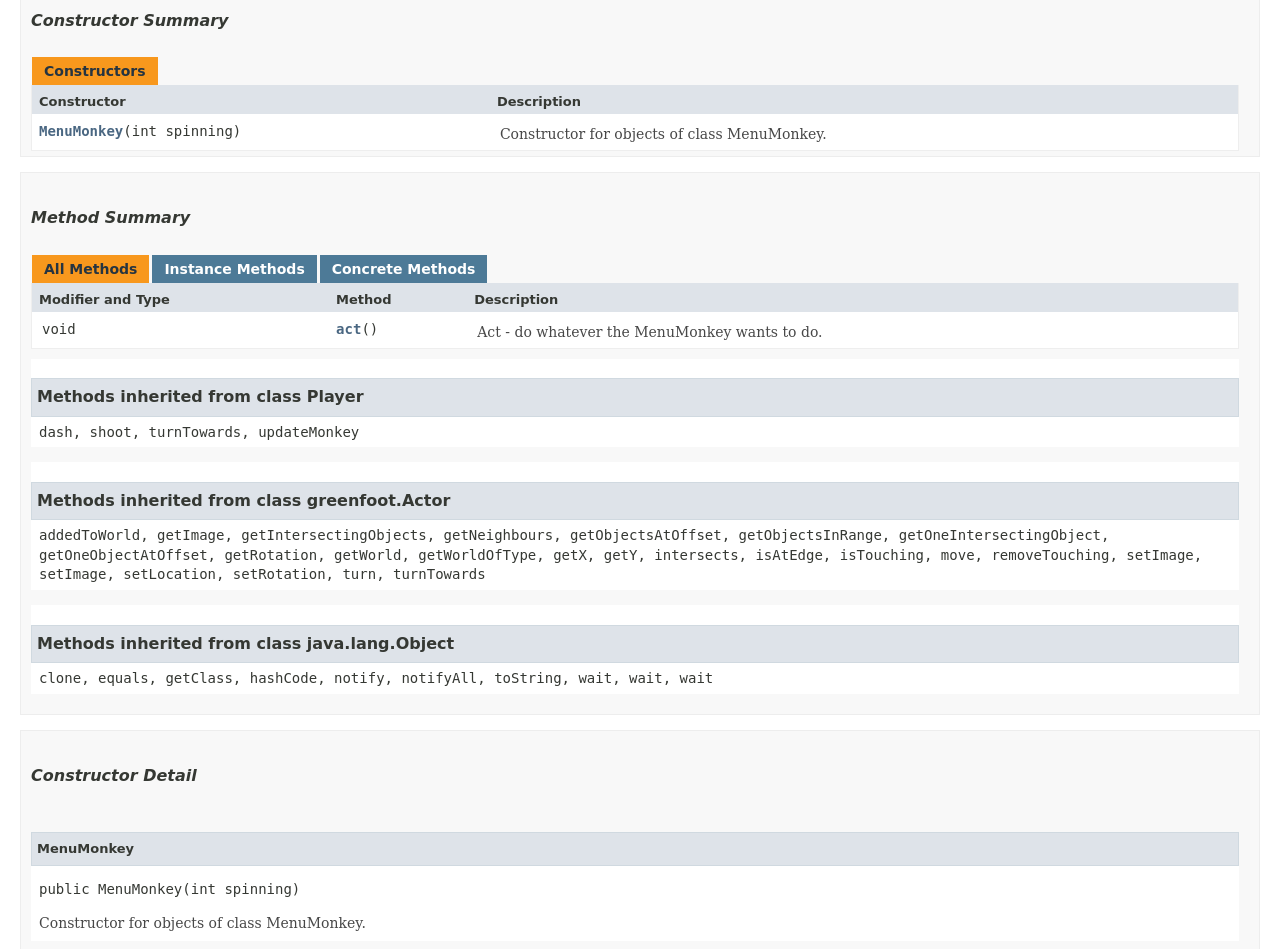
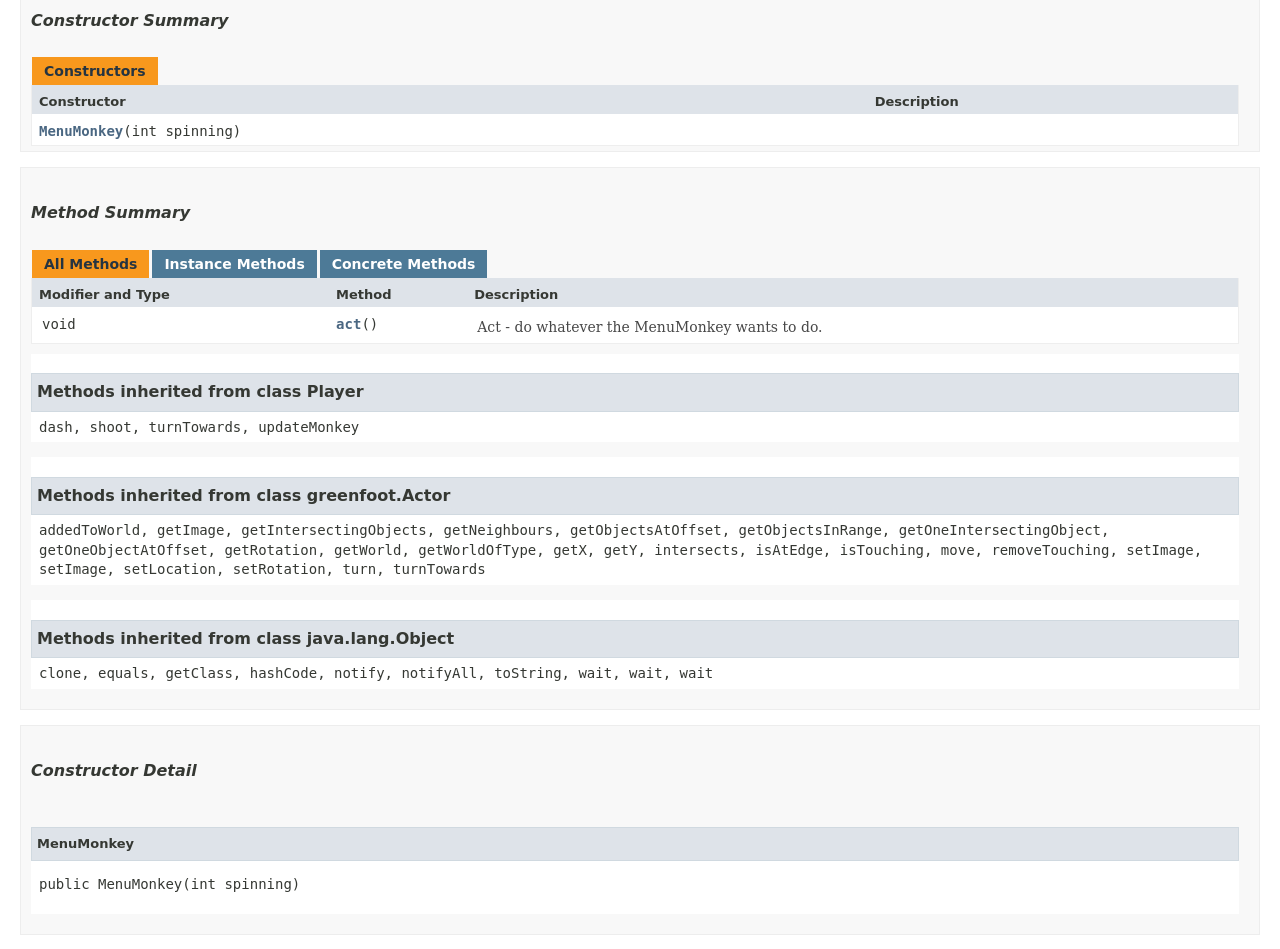
Before and after one commit to yrdsb-peths/final-project-p1c, a plain HTML site: page doc/MenuMonkey.html in a window 1280 px wide. Shown: the part 560-1509 px from the top of the page. Drawn offline with Linux system fonts and the light colour scheme; a web font is replaced by a local one.

```diff
--- a/doc/MenuMonkey.html
+++ b/doc/MenuMonkey.html
@@ -104,9 +104,7 @@ extends Player</pre>
 </tr>
 <tr class="altColor">
 <th class="colConstructorName" scope="row"><code><span class="memberNameLink"><a href="#%3Cinit%3E(int)">MenuMonkey</a></span>&#8203;(int&nbsp;spinning)</code></th>
-<td class="colLast">
-<div class="block">Constructor for objects of class MenuMonkey.</div>
-</td>
+<td class="colLast">&nbsp;</td>
 </tr>
 </table>
 </li>
@@ -178,7 +176,6 @@ extends Player</pre>
 <li class="blockList">
 <h4>MenuMonkey</h4>
 <pre>public&nbsp;MenuMonkey&#8203;(int&nbsp;spinning)</pre>
-<div class="block">Constructor for objects of class MenuMonkey.</div>
 </li>
 </ul>
 </li>
```
Also changed, not shown: README.TXT.
